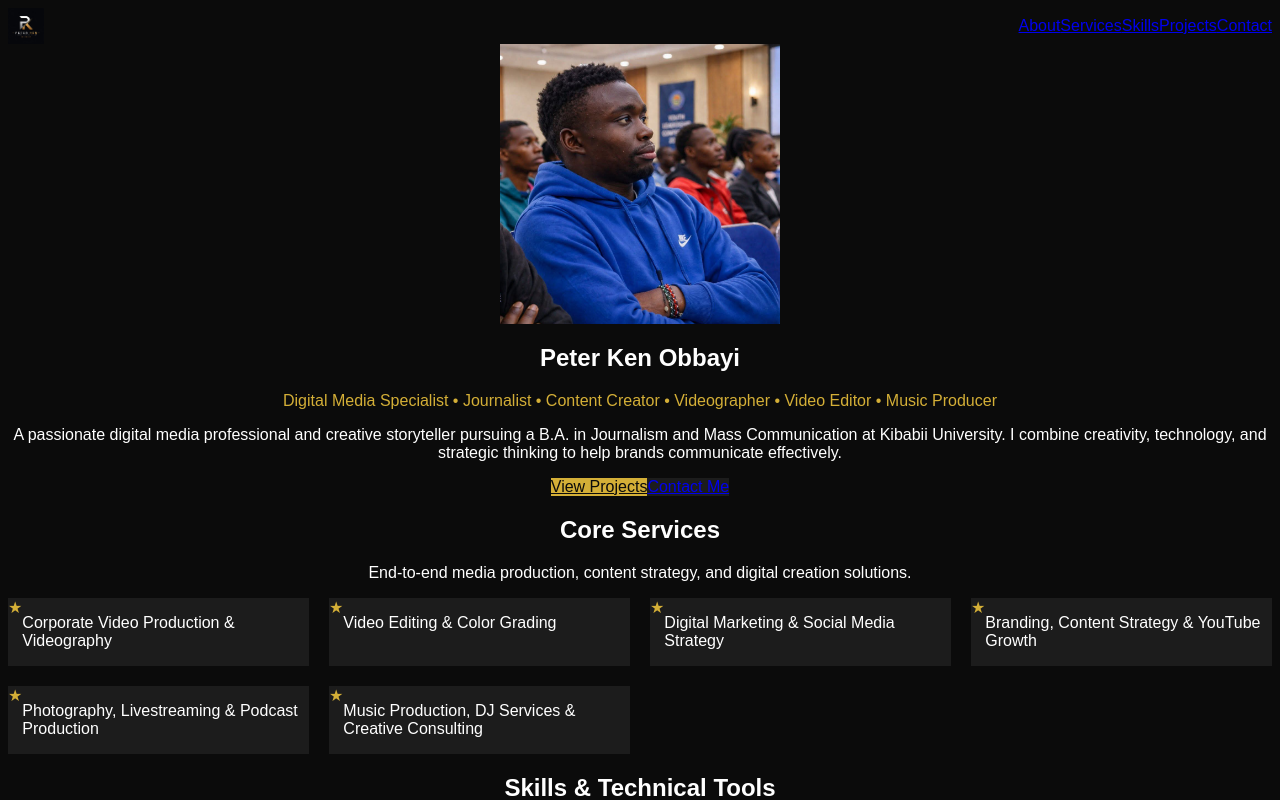
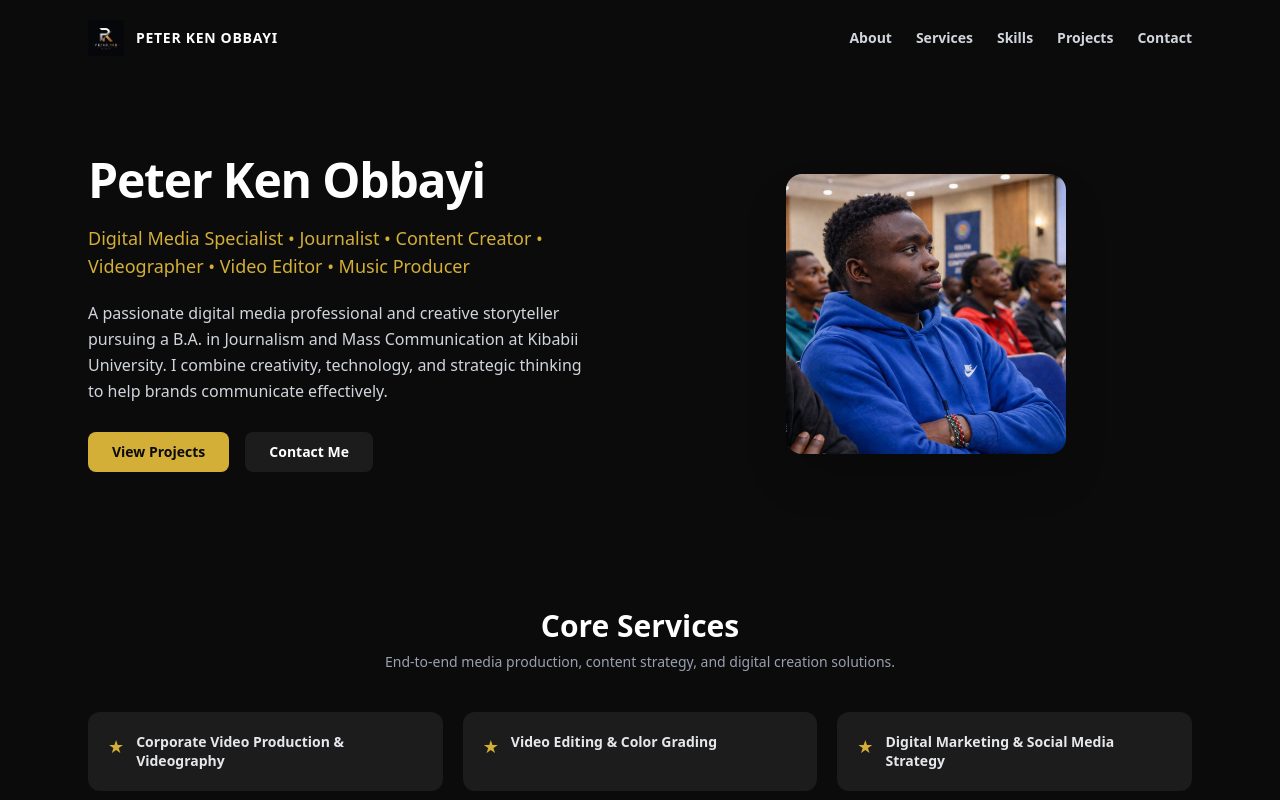
Before and after one commit to brianwaita88-sys/peter-portfolio, a Next.js app: page / in a window 1280 px wide. Shown: the top 800 px of the page. Built offline with nearby package versions, Linux system fonts and the light colour scheme.

Commit message:
fix: import tailwind css v4 directive in globals.css

```diff
--- a/app/globals.css
+++ b/app/globals.css
@@ -1,14 +1,8 @@
-@tailwind base;
-@tailwind components;
-@tailwind utilities;
+@import "tailwindcss";
 
-:root {
-  --background: #0B0B0B;
-  --foreground: #FFFFFF;
+@layer base {
+  body {
+    background-color: #0b0b0b;
+    color: #ffffff;
+  }
 }
-
-body {
-  color: var(--foreground);
-  background-color: var(--background) !important;
-  font-family: Arial, Helvetica, sans-serif;
-}
--- a/app/layout.tsx
+++ b/app/layout.tsx
@@ -1,33 +1,15 @@
-import type { Metadata } from "next";
-import { Geist, Geist_Mono } from "next/font/google";
 import "./globals.css";
-
-const geistSans = Geist({
-  variable: "--font-geist-sans",
-  subsets: ["latin"],
-});
-
-const geistMono = Geist_Mono({
-  variable: "--font-geist-mono",
-  subsets: ["latin"],
-});
-
-export const metadata: Metadata = {
-  title: "Create Next App",
-  description: "Generated by create next app",
-};
 
 export default function RootLayout({
   children,
-}: Readonly<{
+}: {
   children: React.ReactNode;
-}>) {
+}) {
   return (
-    <html
-      lang="en"
-      className={`${geistSans.variable} ${geistMono.variable} h-full antialiased`}
-    >
-      <body className="min-h-full flex flex-col">{children}</body>
+    <html lang="en">
+      <body className="bg-[#0B0B0B] text-white antialiased">
+        {children}
+      </body>
     </html>
   );
 }
```
